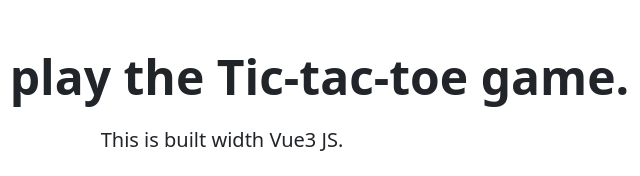
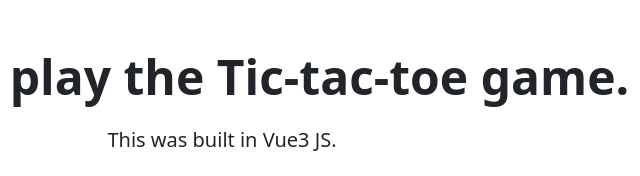
Before and after one commit to NealLKF/vue-Tic-tac-toe, a website: page index.html in a window 1280 px wide. Shown: the top 176 px of the page, 418-1058 px from the left. Drawn offline with nearby package versions, Linux system fonts and the light colour scheme.

Commit message:
Change title

```diff
--- a/index.html
+++ b/index.html
@@ -70,7 +70,7 @@
             <h1 class="display-5 fw-bold">Let's play the Tic-tac-toe game.</h1>
         </div>
         <div class="col-lg-6 mx-auto">
-            <p class="lead mb-4">This is built width Vue3 JS.</p>
+            <p class="lead mb-4">This was built in Vue3 JS.</p>
             <div id="ttt" style="background-color:cadetblue;">
                 <div>
                     <div class="GameTitle" style="position: relative;">
```
